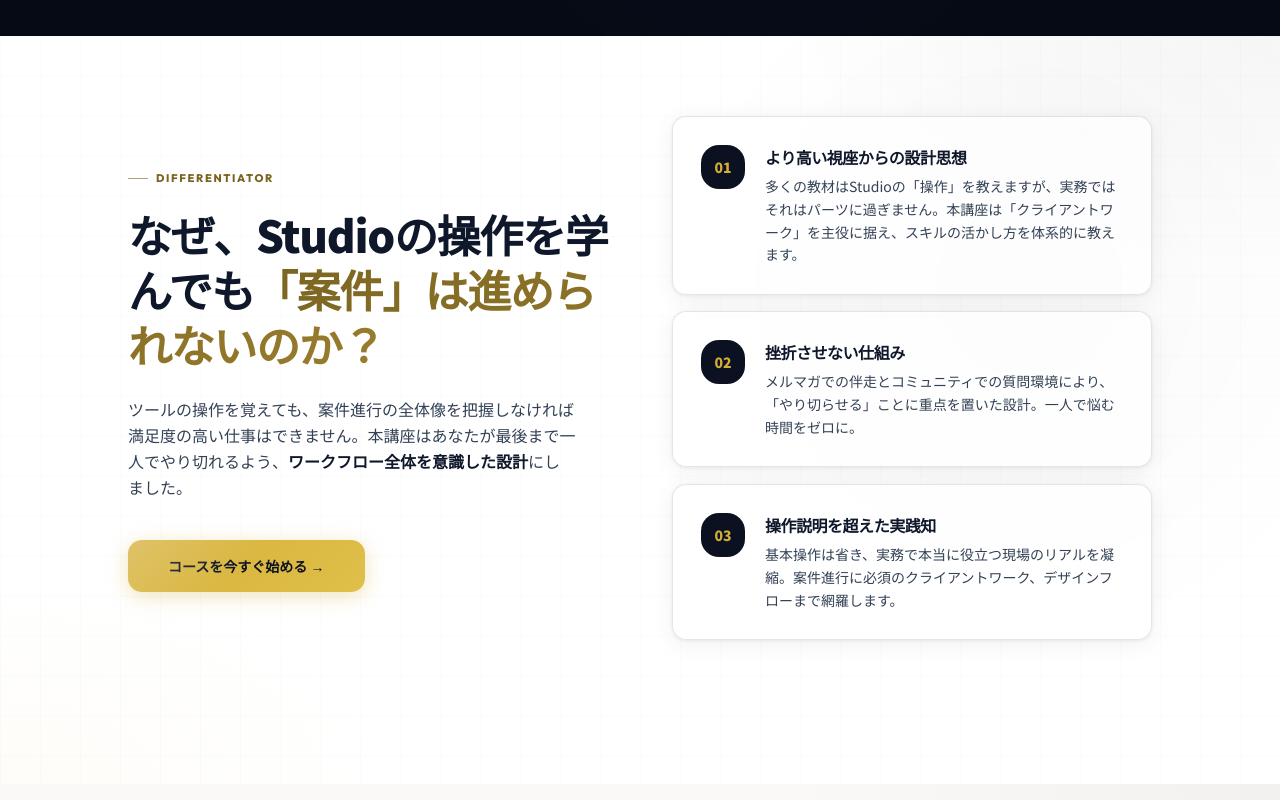
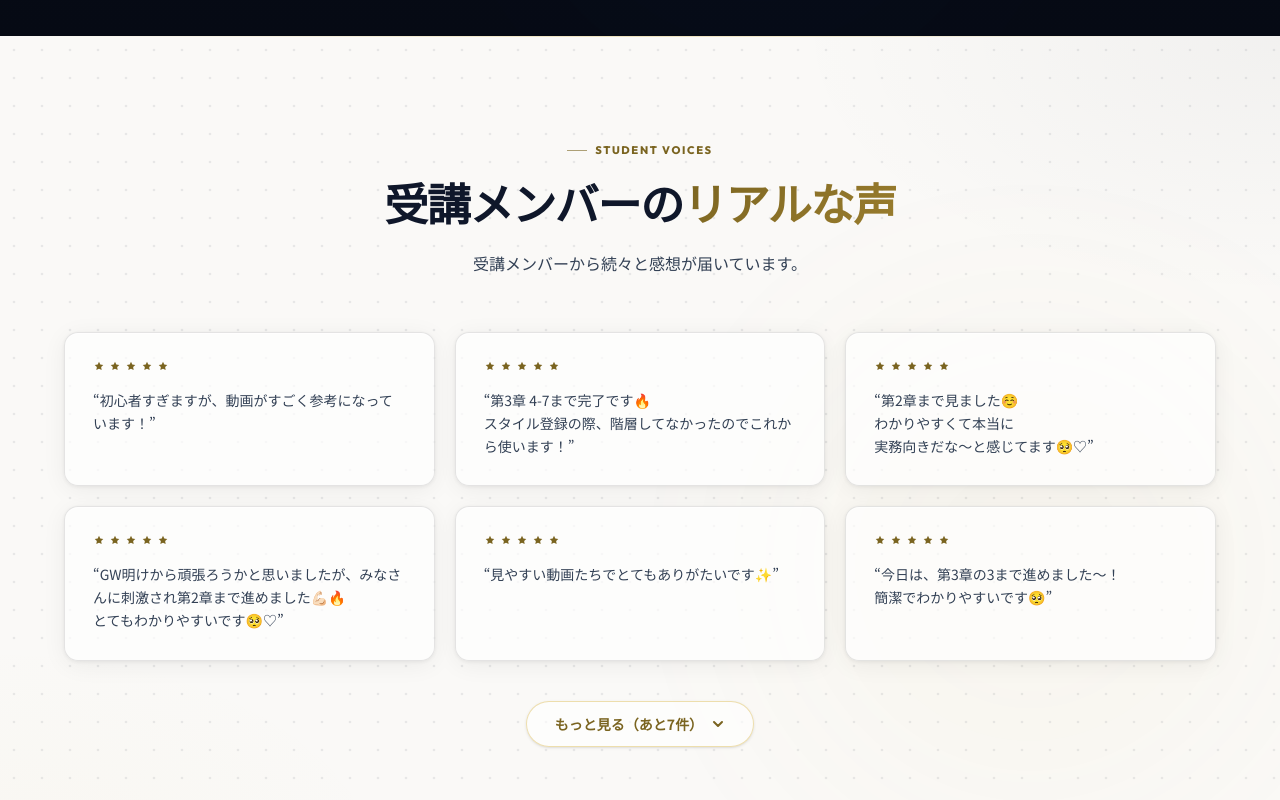
Before and after one commit to inabatomoro/studio-workflow-lp, a Next.js app: page /studio-workflow-lp/ in a window 1280 px wide. Shown: the part 7980-8780 px from the top of the page. Built offline with nearby package versions, Linux system fonts and the light colour scheme.

Commit message:
Add StudentVoices section with real testimonials and show-more toggle
Co-Authored-By: Claude Sonnet 4.6 <noreply@anthropic.com>

```diff
--- a/app/page.tsx
+++ b/app/page.tsx
@@ -7,6 +7,7 @@ import { FromTo } from "@/components/landing/FromTo"
 import { Benefits } from "@/components/landing/Benefits"
 import { Curriculum } from "@/components/landing/Curriculum"
 import { Bonuses } from "@/components/landing/Bonuses"
+import { StudentVoices } from "@/components/landing/StudentVoices"
 import { Differentiator } from "@/components/landing/Differentiator"
 import { SocialProof } from "@/components/landing/SocialProof"
 import { Pricing } from "@/components/landing/Pricing"
@@ -26,6 +27,7 @@ export default function Home() {
       <Benefits />
       <Curriculum />
       <Bonuses />
+      <StudentVoices />
       <Differentiator />
       <SocialProof />
       <Pricing />
--- /dev/null
+++ b/components/landing/StudentVoices.tsx
@@ -0,0 +1,103 @@
+"use client"
+
+import { useState } from "react"
+import { FadeIn } from "./FadeIn"
+
+// ↓↓ 感想が増えたらここに追加するだけでOK ↓↓
+const voices: string[] = [
+  "初心者すぎますが、動画がすごく参考になっています！",
+  `第3章 4-7まで完了です🔥
+スタイル登録の際、階層してなかったのでこれから使います！`,
+  `第2章まで見ました☺️
+わかりやすくて本当に
+実務向きだな〜と感じてます🥺♡`,
+  `GW明けから頑張ろうかと思いましたが、みなさんに刺激され第2章まで進めました💪🏻🔥
+とてもわかりやすいです🥺♡`,
+  "見やすい動画たちでとてもありがたいです✨",
+  `今日は、第3章の3まで進めました〜！
+簡潔でわかりやすいです🥺`,
+  `新生児ゆらゆらしながら、夜中に第1章視聴しました😍 ちっひーさんのお声とお話しのスピードがとても心地良くて聞きやすくてわかりやすいです🙈
+みなさまの進捗からもパワーいただいてます！ありがとうございます🩷`,
+  `簡潔で聞きやすくてわかりやすくて、進めやすいです❤️
+ブレイクポイントの説明のところで、自身のStudioでのポートフォリオサイトを見直しながら設定のしなおしができました🥹`,
+  "2章が特に知りたかった内容でした〜😭❤️‍🔥続きは明日！",
+  `第２章までおわりました〜！！ちっひーさんの声がめちゃくちゃ聞き取りやすいです🥰
+第３章は手も動かしつつ、じっくり進めていきます🔥`,
+  "とりあえず一旦インプットをバーっとするタイプなので、第3章まで1周出来ました✨！一つ一つの動画が短くて簡潔なのでわかりやすくてありがたいです😭✨！",
+  `特典スライド拝見しました☺️
+ありがとうございます！めちゃくちゃわかりやすくまとめられてて見やすかったです🙏
+今後ともよろしくお願いいたします！`,
+  `特典は無料なのが考えられないくらいのボリューミーな内容で大感動です・・🥹 ✨
+この特典で土台から整理しつつ、お仕事も安心して進められるように動画視聴も楽しんで頑張ります💪❤️‍🔥`,
+]
+
+const INITIAL_VISIBLE = 6
+
+export function StudentVoices() {
+  const [expanded, setExpanded] = useState(false)
+  const visible = expanded ? voices : voices.slice(0, INITIAL_VISIBLE)
+  const hasMore = voices.length > INITIAL_VISIBLE
+
+  return (
+    <section className="section-warm bg-pattern-dots pt-24 pb-32 px-6 relative overflow-hidden">
+      <div className="absolute top-0 left-0 right-0 h-px bg-gradient-to-r from-transparent via-[var(--accent-color)]/30 to-transparent" />
+      <div className="absolute top-1/3 right-0 w-[500px] h-[500px] bg-[var(--accent-color)] opacity-[0.04] rounded-full blur-[120px] pointer-events-none" />
+      <div className="max-w-6xl mx-auto relative z-10">
+        <FadeIn className="text-center mb-14">
+          <p className="section-label justify-center mb-4">STUDENT VOICES</p>
+          <h2 className="text-3xl md:text-4xl lg:text-[2.75rem] font-black leading-tight mb-5">
+            受講メンバーの<span className="text-gradient-gold">リアルな声</span>
+          </h2>
+          <p className="text-base text-[var(--text-body)] max-w-xl mx-auto leading-relaxed">
+            受講メンバーから続々と感想が届いています。
+          </p>
+        </FadeIn>
+
+        <FadeIn delay={100}>
+          <div className="grid grid-cols-1 md:grid-cols-2 lg:grid-cols-3 gap-5">
+            {visible.map((text, i) => (
+              <div key={i} className="glass-lift p-7 flex flex-col gap-4 h-full">
+                <div className="flex gap-1">
+                  {[...Array(5)].map((_, j) => (
+                    <svg key={j} width="12" height="12" viewBox="0 0 14 14" fill="var(--accent-on-light)">
+                      <path d="M7 1l1.5 3.1L12 4.6l-2.5 2.4.6 3.4L7 8.9l-3.1 1.5.6-3.4L2 4.6l3.5-.5L7 1z" />
+                    </svg>
+                  ))}
+                </div>
+                <p className="text-sm leading-relaxed flex-1 text-[var(--text-body)] whitespace-pre-line">
+                  &ldquo;{text}&rdquo;
+                </p>
+              </div>
+            ))}
+          </div>
+
+          {hasMore && (
+            <div className="flex justify-center mt-10">
+              <button
+                onClick={() => setExpanded((v) => !v)}
+                className="inline-flex items-center gap-2 px-7 py-3 rounded-full border border-[var(--accent-color)]/40 bg-white/60 backdrop-blur-sm text-sm font-bold text-[var(--accent-on-light)] hover:bg-[var(--accent-color)]/10 hover:border-[var(--accent-color)]/60 transition-all duration-200 shadow-sm"
+                aria-expanded={expanded}
+              >
+                {expanded ? (
+                  <>
+                    閉じる
+                    <svg width="14" height="14" viewBox="0 0 14 14" fill="none">
+                      <path d="M3 9l4-4 4 4" stroke="currentColor" strokeWidth="2" strokeLinecap="round" strokeLinejoin="round" />
+                    </svg>
+                  </>
+                ) : (
+                  <>
+                    もっと見る（あと{voices.length - INITIAL_VISIBLE}件）
+                    <svg width="14" height="14" viewBox="0 0 14 14" fill="none">
+                      <path d="M3 5l4 4 4-4" stroke="currentColor" strokeWidth="2" strokeLinecap="round" strokeLinejoin="round" />
+                    </svg>
+                  </>
+                )}
+              </button>
+            </div>
+          )}
+        </FadeIn>
+      </div>
+    </section>
+  )
+}
```
